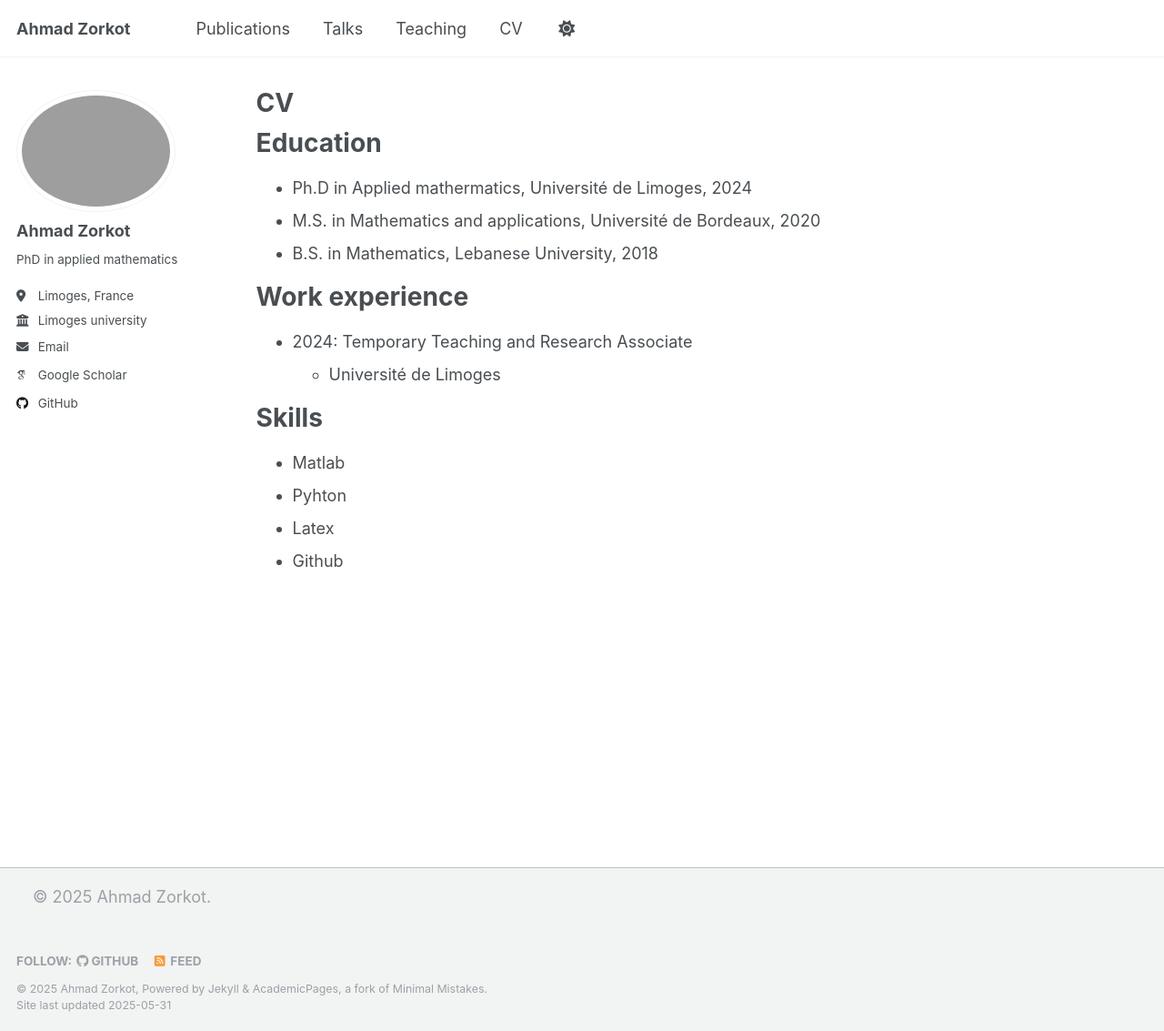
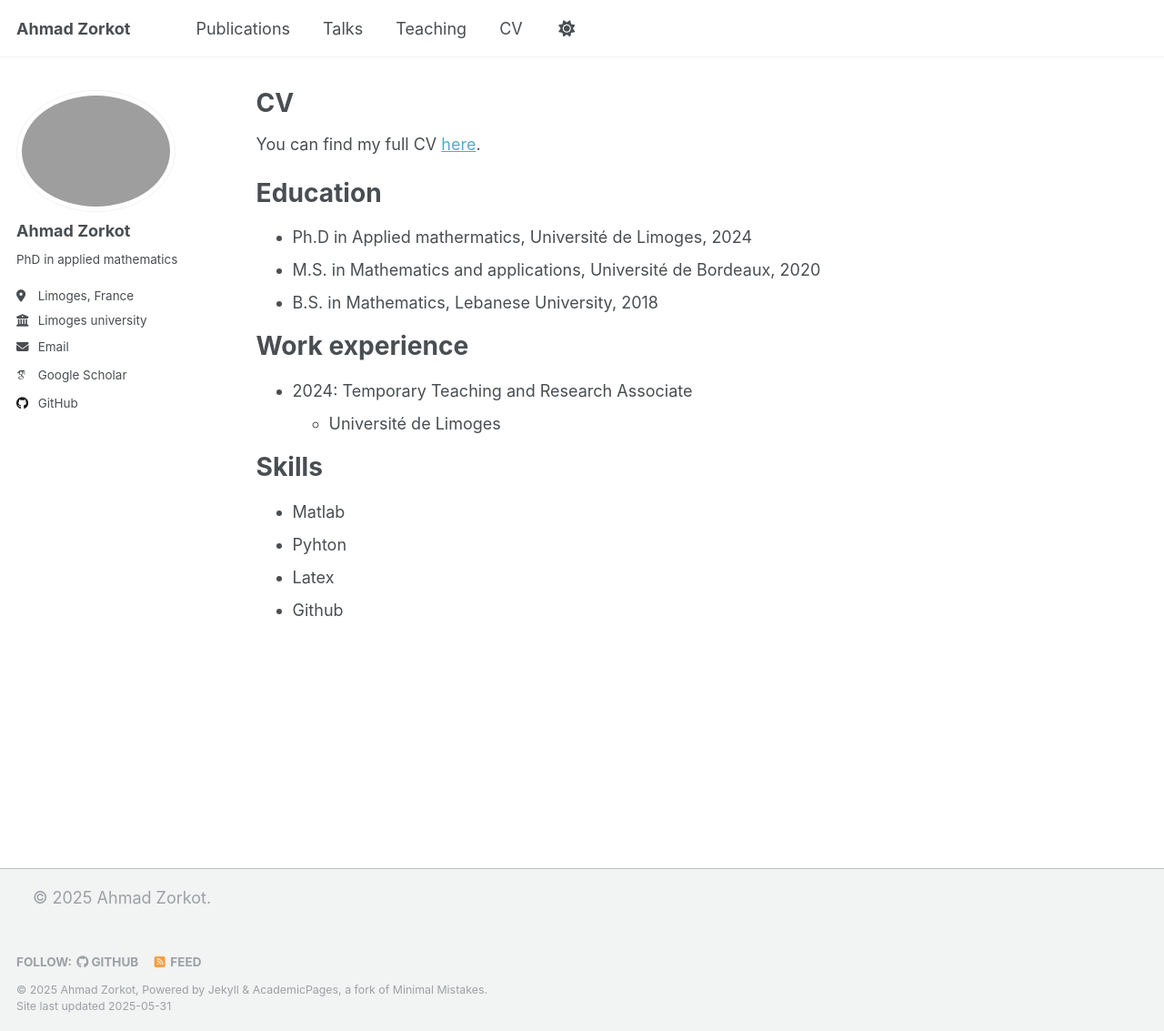
Before and after one commit to ahmadzorkot/ahmadzorkot.github.io, a Jekyll site: the page built from _pages/cv.md, in a window 1280 px wide and 1133 px high. Shown: the whole window at 91% size. Built offline with Jekyll 4.4.1, drawn with Linux system fonts in a browser that asks for light colours; some web fonts are replaced.

Commit message:
Update cv.md

```diff
--- a/_pages/cv.md
+++ b/_pages/cv.md
@@ -6,7 +6,7 @@ author_profile: true
 redirect_from:
   - /resume
 ---
-
+You can find my full CV [here]([https://your-online-cv-link.com](https://drive.google.com/file/d/1s4jg-f7KhLtcneif5v7vgR3PSJQZjSuO/view?usp=sharing)).
 {% include base_path %}
 
 Education
```
